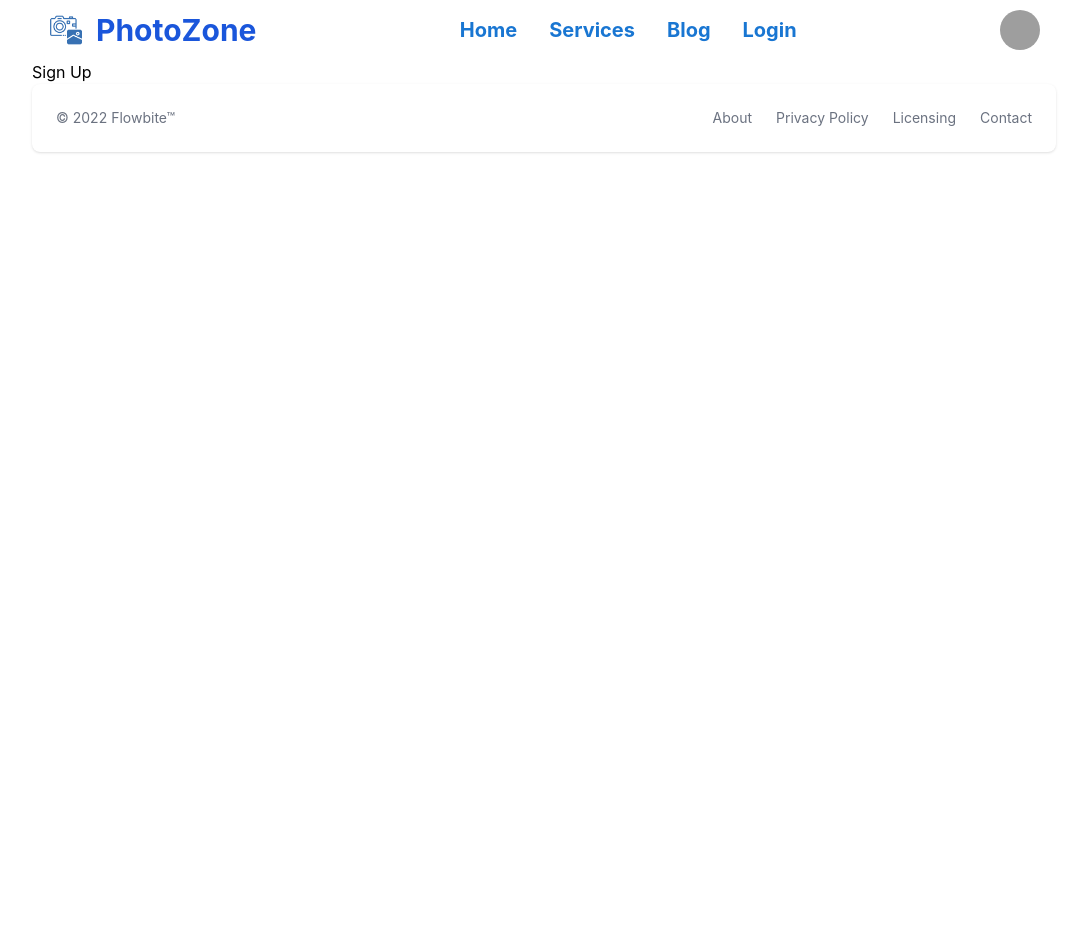
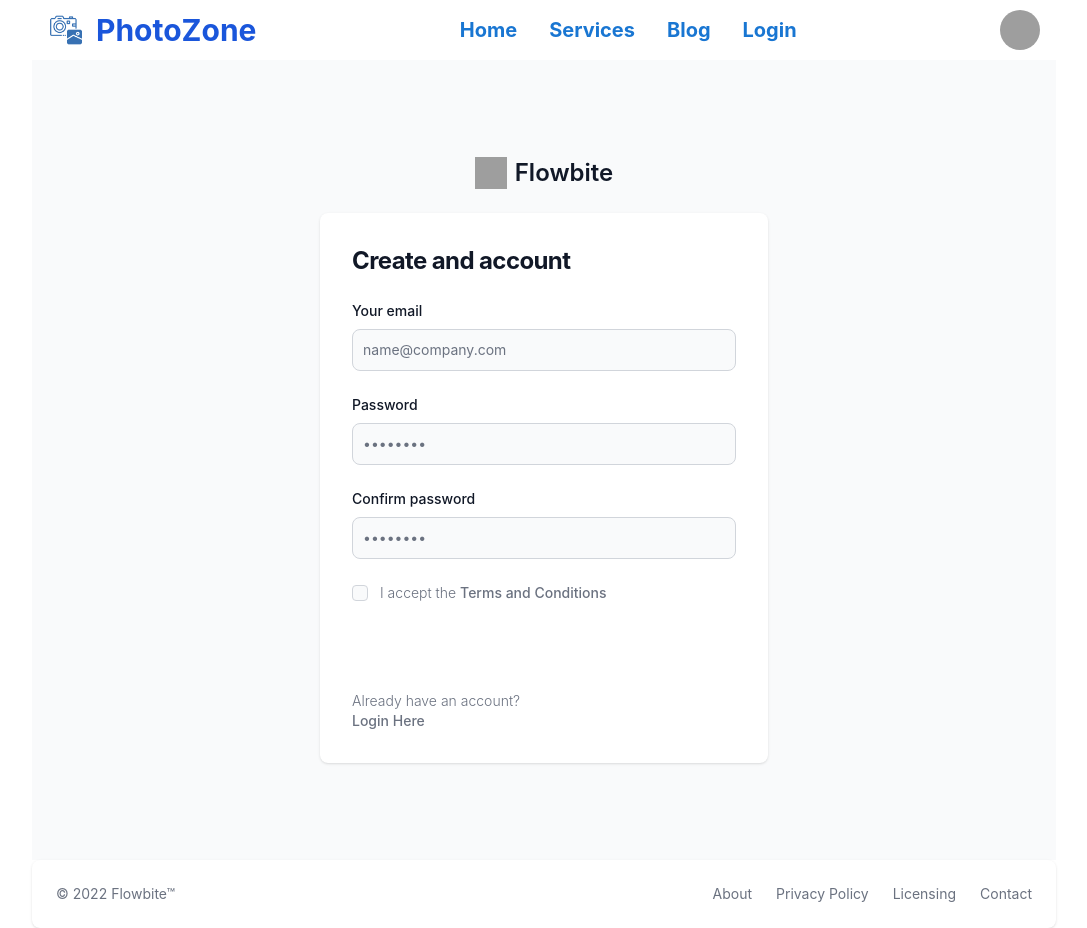
Before and after one commit to Sajia09/Photozone-Client-Site, a React (Create React App) app: page /signup in a window 1280 px wide. Shown: the whole page, without its empty margins (96-1183 px from the left). Before the commit the page ends 800 px from the top, so only its background shows below. Built offline with nearby package versions, Linux system fonts and the light colour scheme; no server answers; grey boxes are pictures that could not be loaded.

Commit message:
firebase

```diff
--- /dev/null
+++ b/src/Contexts/AuthProvider/AuthProvider.js
@@ -0,0 +1,67 @@
+import React, { createContext, useEffect, useState } from 'react';
+import {createUserWithEmailAndPassword, getAuth, onAuthStateChanged, signInWithEmailAndPassword, signInWithPopup, signOut, updateProfile} from 'firebase/auth'
+import app from '../../firebase/firebase.config';
+
+
+export const authContext = createContext();
+const auth = getAuth(app);
+
+const AuthProvider = ({children}) => {
+
+    const [user, setUser] = useState(null);
+    const [loading, setLoading] = useState(true);
+
+    const providerLogin = (provider) => {
+        setLoading(true);
+        return signInWithPopup(auth, provider);
+    }
+
+    const createUser = (email, password) => {
+        setLoading(true);
+        return createUserWithEmailAndPassword(auth, email, password)
+    }
+    const signIn = (email, password) => {
+        setLoading(true);
+        return signInWithEmailAndPassword(auth, email, password);
+    }
+    const updateUserProfile = (profile) => {
+        return updateProfile(auth.currentUser, profile);
+    }
+    const logOut = () => {
+        setLoading(true);
+        return signOut(auth);
+    }
+    useEffect(() => {
+        const unsubscribe = onAuthStateChanged(auth, (currentUser) => {
+
+            if(currentUser === null || currentUser.emailVerified){
+                setUser(currentUser);
+            }
+            setLoading(false);
+        });
+
+        return () => {
+            unsubscribe();
+        }
+
+    }, [])
+
+    const authInfo = {
+        user,
+        loading,
+        setLoading,
+        providerLogin,
+        logOut,
+        updateUserProfile,
+        createUser,
+        signIn
+    };
+
+    return (
+        <authContext.Provider value={authInfo}>
+            {children}
+        </authContext.Provider>
+    );
+};
+
+export default AuthProvider;
--- a/src/Pages/Signup/Signup.js
+++ b/src/Pages/Signup/Signup.js
@@ -1,10 +1,49 @@
 import React from 'react';
+import { Link } from 'react-router-dom';
 
 const Signup = () => {
     return (
-        <div>
-            <h2 className="4xl">Sign Up</h2>
-        </div>
+        <section className="bg-gray-50 dark:bg-gray-900">
+  <div className="flex flex-col items-center justify-center px-6 py-8 mx-auto md:h-screen lg:py-0">
+      <a href="#" className="flex items-center mb-6 text-2xl font-semibold text-gray-900 dark:text-white">
+          <img className="w-8 h-8 mr-2" src="https://flowbite.s3.amazonaws.com/blocks/marketing-ui/logo.svg" alt="logo"/>
+          Flowbite
+      </a>
+      <div className="w-full bg-white rounded-lg shadow dark:border md:mt-0 sm:max-w-md xl:p-0 dark:bg-gray-800 dark:border-gray-700">
+          <div className="p-6 space-y-4 md:space-y-6 sm:p-8">
+              <h1 className="text-xl font-bold leading-tight tracking-tight text-gray-900 md:text-2xl dark:text-white">
+                  Create and account
+              </h1>
+              <form className="space-y-4 md:space-y-6" action="#">
+                  <div>
+                      <label for="email" className="block mb-2 text-sm font-medium text-gray-900 dark:text-white">Your email</label>
+                      <input type="email" name="email" id="email" className="bg-gray-50 border border-gray-300 text-gray-900 sm:text-sm rounded-lg focus:ring-primary-600 focus:border-primary-600 block w-full p-2.5 dark:bg-gray-700 dark:border-gray-600 dark:placeholder-gray-400 dark:text-white dark:focus:ring-blue-500 dark:focus:border-blue-500" placeholder="name@company.com" required=""/>
+                  </div>
+                  <div>
+                      <label for="password" className="block mb-2 text-sm font-medium text-gray-900 dark:text-white">Password</label>
+                      <input type="password" name="password" id="password" placeholder="••••••••" className="bg-gray-50 border border-gray-300 text-gray-900 sm:text-sm rounded-lg focus:ring-primary-600 focus:border-primary-600 block w-full p-2.5 dark:bg-gray-700 dark:border-gray-600 dark:placeholder-gray-400 dark:text-white dark:focus:ring-blue-500 dark:focus:border-blue-500" required=""/>
+                  </div>
+                  <div>
+                      <label for="confirm-password" className="block mb-2 text-sm font-medium text-gray-900 dark:text-white">Confirm password</label>
+                      <input type="confirm-password" name="confirm-password" id="confirm-password" placeholder="••••••••" className="bg-gray-50 border border-gray-300 text-gray-900 sm:text-sm rounded-lg focus:ring-primary-600 focus:border-primary-600 block w-full p-2.5 dark:bg-gray-700 dark:border-gray-600 dark:placeholder-gray-400 dark:text-white dark:focus:ring-blue-500 dark:focus:border-blue-500" required=""/>
+                  </div>
+                  <div className="flex items-start">
+                      <div className="flex items-center h-5">
+                        <input id="terms" aria-describedby="terms" type="checkbox" className="w-4 h-4 border border-gray-300 rounded bg-gray-50 focus:ring-3 focus:ring-primary-300 dark:bg-gray-700 dark:border-gray-600 dark:focus:ring-primary-600 dark:ring-offset-gray-800" required=""/>
+                      </div>
+                      <div className="ml-3 text-sm">
+                        <label for="terms" className="font-light text-gray-500 dark:text-gray-300">I accept the <a className="font-medium text-primary-600 hover:underline dark:text-primary-500" href="#">Terms and Conditions</a></label>
+                      </div>
+                  </div>
+                  <button type="submit" className="w-full text-white bg-primary-600 hover:bg-primary-700 focus:ring-4 focus:outline-none focus:ring-primary-300 font-medium rounded-lg text-sm px-5 py-2.5 text-center dark:bg-primary-600 dark:hover:bg-primary-700 dark:focus:ring-primary-800">Create an account</button>
+                  <p className="text-sm font-light text-gray-500 dark:text-gray-400">
+                      Already have an account? <p className="font-medium text-primary-600 hover:underline dark:text-primary-500"><Link to='/login'>Login Here</Link></p>
+                  </p>
+              </form>
+          </div>
+      </div>
+  </div>
+</section>
     );
 };
 
--- a/src/index.js
+++ b/src/index.js
@@ -3,11 +3,14 @@
 import './index.css';
 import App from './App';
 import reportWebVitals from './reportWebVitals';
+import AuthProvider from './Contexts/AuthProvider/AuthProvider';
 
 const root = ReactDOM.createRoot(document.getElementById('root'));
 root.render(
   <React.StrictMode>
+    <AuthProvider>
     <App />
+    </AuthProvider>
   </React.StrictMode>
 );
 
```
Also changed, not shown: src/firebase/firebase.config.js (+6 -6 lines).
